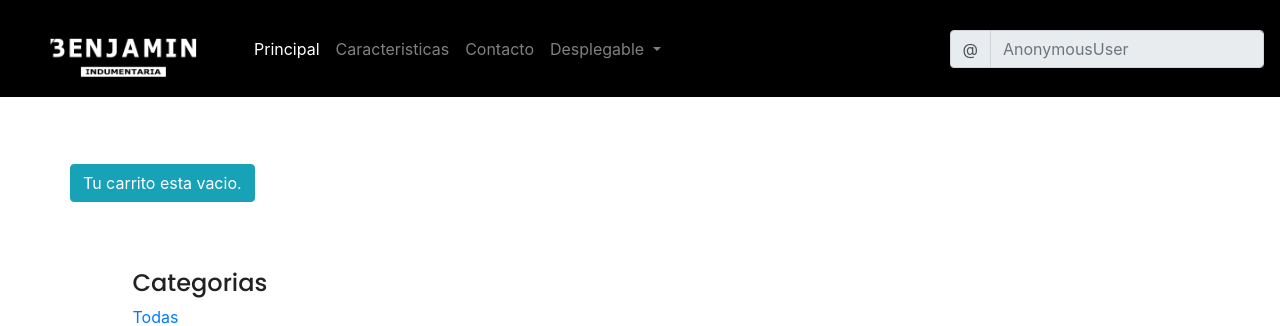
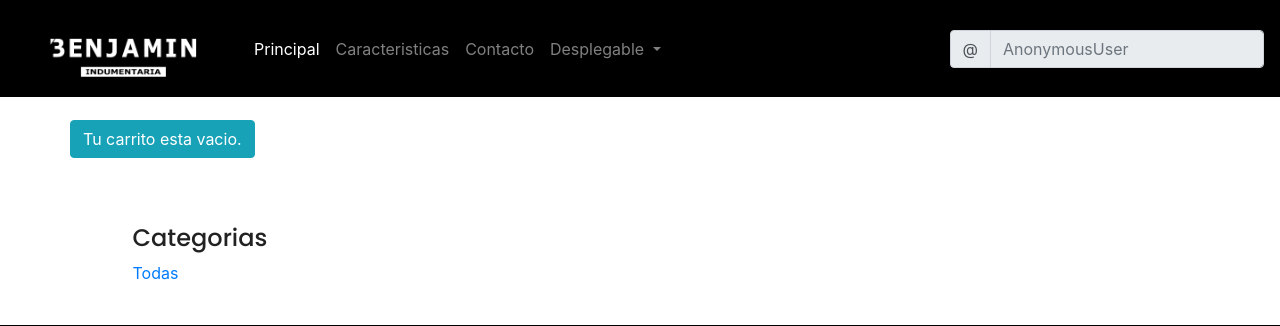
Before and after one commit to mattscr/tienda-online, a Django app: page / in a window 1280 px wide. Shown: the top 326 px of the page. Run offline with Django 3.2, Linux system fonts and the light colour scheme; data that the repository does not hold is empty; parts of the project's set-up code (start-up, migrations or seed data) failed here and were passed over; some libraries are stand-ins or nearby versions.

Commit message:
front end

```diff
--- a/dnmshoes/secciones/templates/secciones/base.html
+++ b/dnmshoes/secciones/templates/secciones/base.html
@@ -15,7 +15,7 @@
 {% include 'secciones/navbar.html' %}
 
 <div class="container">
-    <div class="row" style="margin-top: 6%">
+    <div class="row" style="margin-top: 2%">
          <button class="btn btn-info pull-right">
             {% with totail_items=carrito|length %}
                 {% if carrito|length > 0 %}
--- a/dnmshoes/secciones/templates/secciones/productos/list.html
+++ b/dnmshoes/secciones/templates/secciones/productos/list.html
@@ -94,4 +94,5 @@
       </div><!-- /.row -->
 
     </div><!-- /.container -->
+    <br>
 {% endblock %}
```
